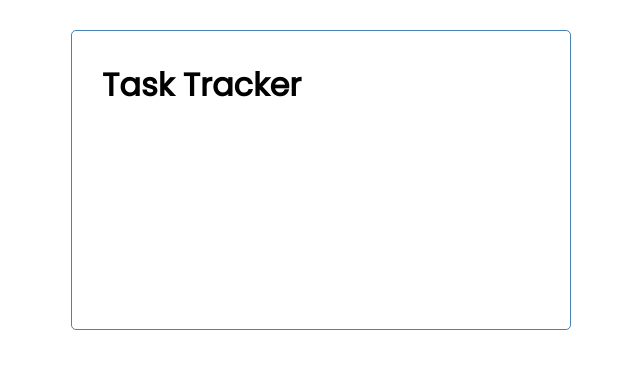
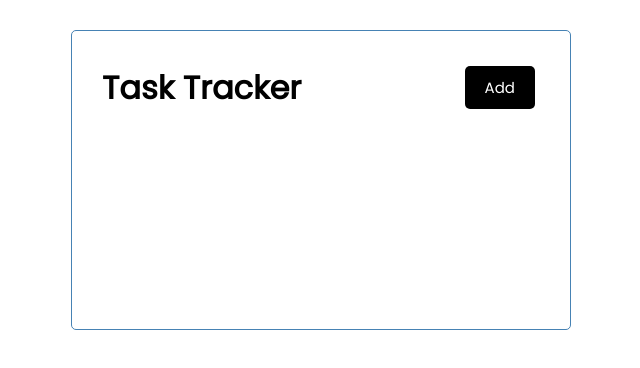
Before and after one commit to Sibints2000/React-Task-Tracker-Project, a React (Create React App) app: page / in a window 1280 px wide. Shown: the top 368 px of the page, without its empty margins (319-959 px from the left). Built offline with nearby package versions, Linux system fonts and the light colour scheme; the HTML template or start-up script is replaced by a standard one.

Commit message:
Thirteenth Commit

```diff
--- a/src/components/Header.js
+++ b/src/components/Header.js
@@ -3,8 +3,9 @@ import PropTypes from 'prop-types'
 const Header = ({ title }) => {
     return (
         <div>
-            <header>
+            <header className='header'>
                 <h1>{title}</h1>
+                <button className='btn'>Add</button>
             </header>
         </div>
     )
```
